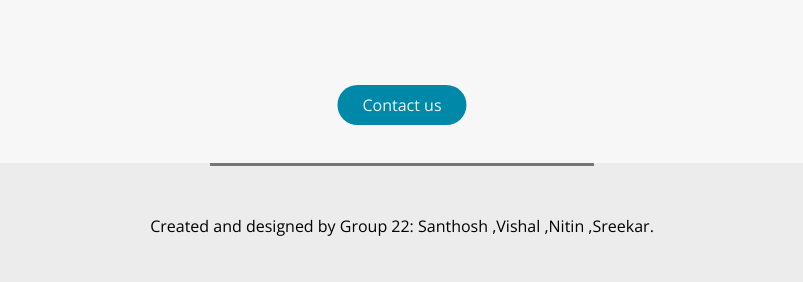
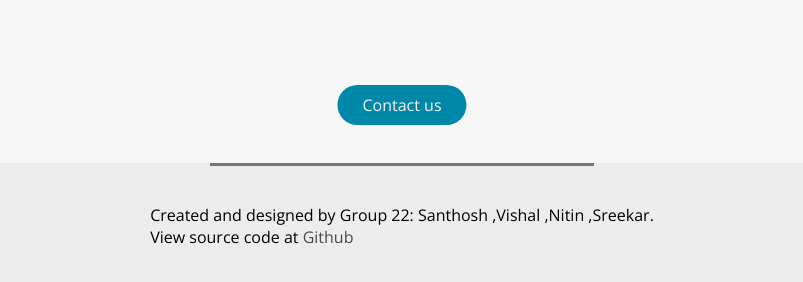
Before and after one commit to santhosh-cloud/dbms-portfolio, a plain HTML site: page sreekar.html in a window 1280 px wide. Shown: the part 3067-3349 px from the top of the page, without its empty margins (238-1041 px from the left). Drawn offline with nearby package versions, Linux system fonts and the light colour scheme.

Commit message:
Update sreekar.html

```diff
--- a/sreekar.html
+++ b/sreekar.html
@@ -113,6 +113,8 @@
       <div>
         <p class="footer-text">
             Created and designed by Group 22: Santhosh ,Vishal ,Nitin ,Sreekar.
+            <br>
+          View source code at <a href="https://github.com/santhosh-7/dbms-portfolio">Github</a>
         </p>
       </div>
     </div>
```
